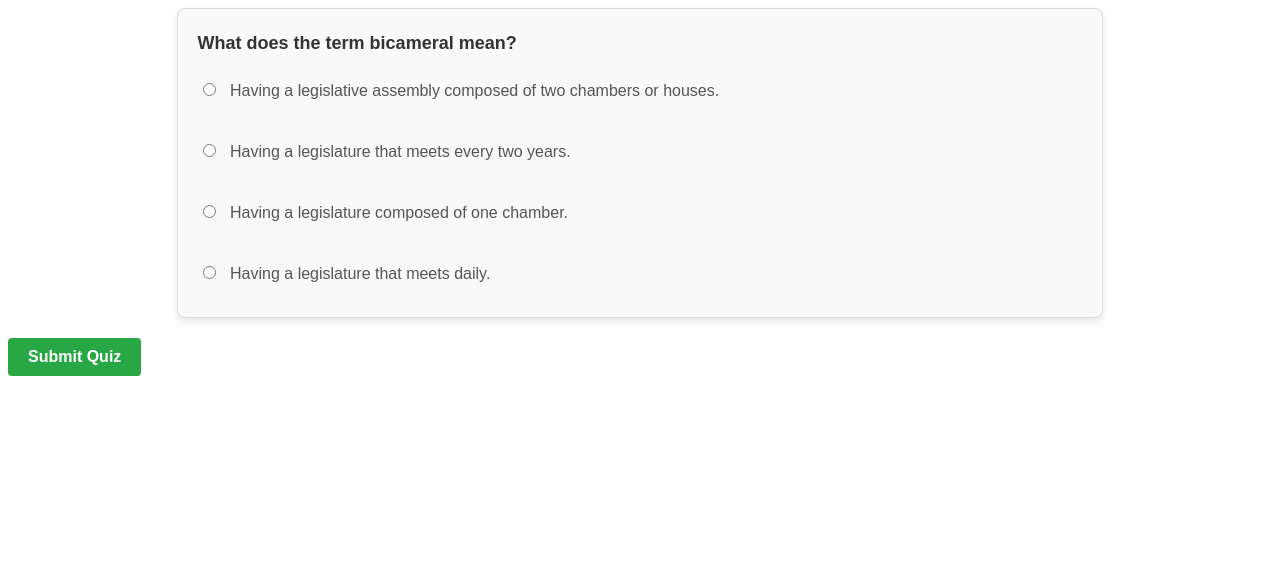
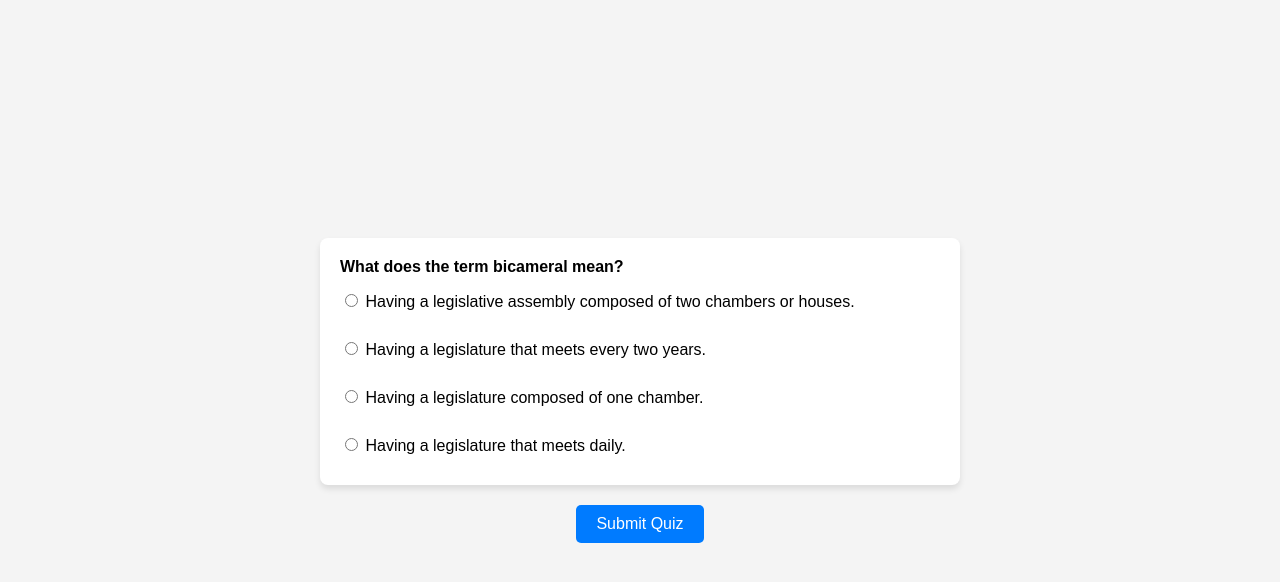
Before and after one commit to Jfuentes007/texas-government-quiz, a plain HTML site: page index.html in a window 1280 px wide. Drawn offline with Linux system fonts and the light colour scheme.

Commit message:
Update styles.css

```diff
--- a/styles.css
+++ b/styles.css
@@ -1,65 +1,53 @@
-/* Styles for the Quiz Container */
-.quiz-container {
-    width: 70%;
-    margin: 0 auto;
+/* General styling */
+body {
     font-family: Arial, sans-serif;
-    line-height: 1.6;
-    padding: 20px;
-    background-color: #f9f9f9;
-    border: 1px solid #ddd;
-    border-radius: 8px;
-    box-shadow: 0px 4px 8px rgba(0, 0, 0, 0.1);
+    background-color: #f4f4f4;
+    margin: 0;
+    padding: 0;
+    display: flex;
+    justify-content: center;
+    align-items: center;
+    flex-direction: column;
+    min-height: 100vh;
 }
 
-/* Styles for Questions */
-.question {
+.quiz-container {
+    background: #fff;
+    padding: 20px;
+    border-radius: 8px;
+    box-shadow: 0 4px 6px rgba(0, 0, 0, 0.1);
+    max-width: 600px;
+    width: 100%;
     margin-bottom: 20px;
-    font-weight: bold;
-    font-size: 18px;
-    color: #333;
 }
 
-/* Styles for Answer Options */
+.question {
+    font-weight: bold;
+    margin-bottom: 15px;
+}
+
 .answers label {
     display: block;
     margin-bottom: 10px;
-    font-size: 16px;
-    color: #555;
-    cursor: pointer;
 }
 
-.answers input[type="radio"] {
-    margin-right: 10px;
-}
-
-/* Styles for the Submit Button */
 button {
-    display: inline-block;
-    margin-top: 20px;
+    background-color: #007bff;
+    color: white;
+    border: none;
+    border-radius: 5px;
     padding: 10px 20px;
+    cursor: pointer;
     font-size: 16px;
-    font-weight: bold;
-    color: #fff;
-    background-color: #28a745;
-    border: none;
-    border-radius: 4px;
-    cursor: pointer;
-    transition: background-color 0.3s ease;
 }
 
 button:hover {
-    background-color: #218838;
+    background-color: #0056b3;
 }
 
-button:active {
-    background-color: #1e7e34;
-}
-
-/* Styles for Results */
 #results {
     margin-top: 20px;
     font-size: 18px;
     font-weight: bold;
-    color: #333;
-    text-align: center;
+    color: green;
 }
```
